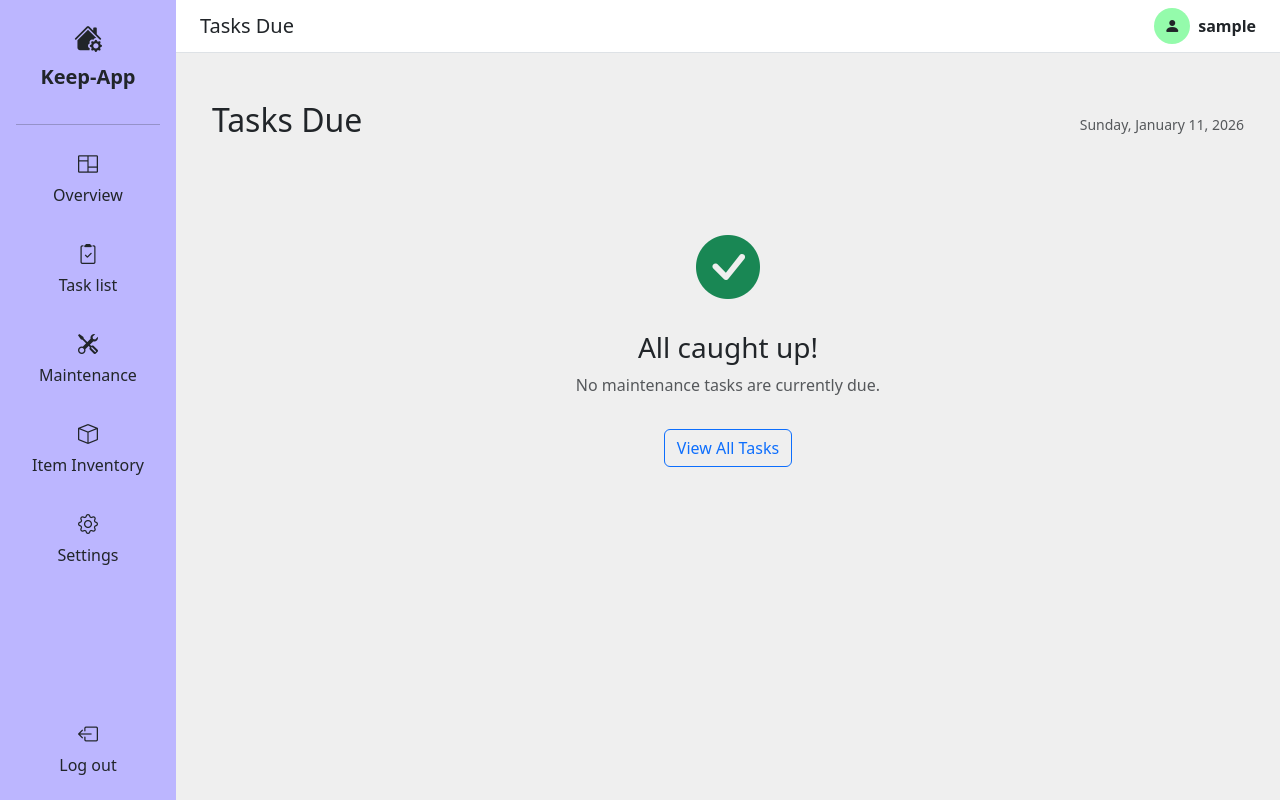
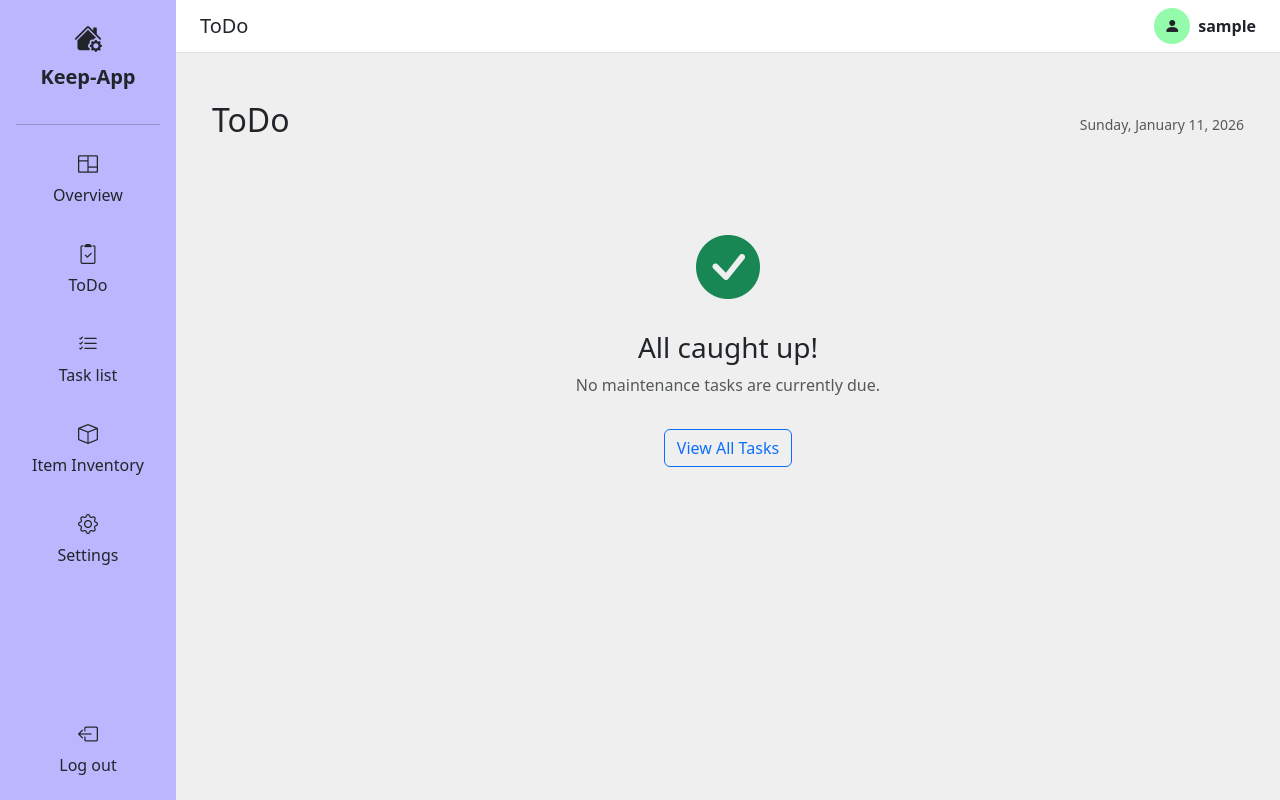
Before and after one commit to orma5/household, a Django app: page /tasks/due/ in a window 1280 px wide. Run offline with Django 5.2, Linux system fonts and the light colour scheme; the visitor is signed in with stand-in values (Sample User, id 1); data that the repository does not hold is empty.

Commit message:
change naming on task list page and actions page

```diff
--- a/templates/components/_mobile-sidebar.html
+++ b/templates/components/_mobile-sidebar.html
@@ -64,13 +64,13 @@
           <li class="nav-item mb-3">
             <a href="{% url 'task-due-list' %}" class="nav-link text-dark d-flex flex-column align-items-center">
               <i class="bi bi-clipboard2-check fs-5"></i>
-              <span class="mt-1">Task list</span>
+              <span class="mt-1">ToDo</span>
             </a>
           </li>
           <li class="nav-item mb-3">
             <a href="{% url 'task-management-list' %}" class="nav-link text-dark d-flex flex-column align-items-center">
-              <i class="bi bi-tools fs-5"></i>
-              <span class="mt-1">Maintenance</span>
+              <i class="bi bi-list-check fs-5"></i>
+              <span class="mt-1">Task list</span>
             </a>
           </li>
           <li class="nav-item mb-3">
--- a/templates/components/_sidebar.html
+++ b/templates/components/_sidebar.html
@@ -20,13 +20,13 @@
     <li class="nav-item mb-3">
       <a href="{% url 'task-due-list' %}" class="nav-link text-dark d-flex flex-column align-items-center">
         <i class="bi bi-clipboard2-check fs-5"></i>
-        <span class="mt-1">Task list</span>
+        <span class="mt-1">ToDo</span>
       </a>
     </li>
     <li class="nav-item mb-3">
       <a href="{% url 'task-management-list' %}" class="nav-link text-dark d-flex flex-column align-items-center">
-        <i class="bi bi-tools fs-5"></i>
-        <span class="mt-1">Maintenance</span>
+        <i class="bi bi-list-check fs-5"></i>
+        <span class="mt-1">Task list</span>
       </a>
     </li>
     <li class="nav-item mb-3">
--- a/templates/task_due_list.html
+++ b/templates/task_due_list.html
@@ -1,11 +1,11 @@
 {% extends 'base.html' %}
 {% block page_title %}
-  Tasks Due
+  ToDo
 {% endblock %}
 {% block content %}
   <div class="container mt-4">
     <div class="d-flex justify-content-between align-items-center mb-4">
-        <h2>Tasks Due</h2>
+        <h2>ToDo</h2>
         <small class="text-muted">{{ today|date:"l, F j, Y" }}</small>
     </div>
 
--- a/upkeep/views.py
+++ b/upkeep/views.py
@@ -224,7 +224,7 @@ def task_management_list(request):
     Master list of all maintenance tasks, grouped by:
     - Item (Item -> Tasks) [default]
     - Frequency (Frequency -> Tasks)
-    - None (Flat list)
+    - Area (Item.area -> Tasks)
     """
     query = request.GET.get("q", "")
     group_by = request.GET.get("group_by", "item")
@@ -256,10 +256,15 @@ def task_management_list(request):
         "form": TaskForm(),
     }
 
-    if group_by == "none":
-        # Flat list
-        tasks = tasks.order_by("name")
-        context["tasks"] = tasks
+    if group_by == "area":
+        # Group by Area
+        # structure: { "AreaName": [Task, Task] }
+        tasks = tasks.order_by("item__area", "item__name", "name")
+        grouped_tasks = defaultdict(list)
+        for task in tasks:
+            label = task.item.area if task.item.area else "General"
+            grouped_tasks[label].append(task)
+        context["grouped_tasks"] = dict(grouped_tasks)
 
     elif group_by == "frequency":
         # Group by frequency
```
Also changed, not shown: templates/maintenance_list.html (+8 -7 lines), upkeep/tests_grouping.py (added, +43 -0 lines).
